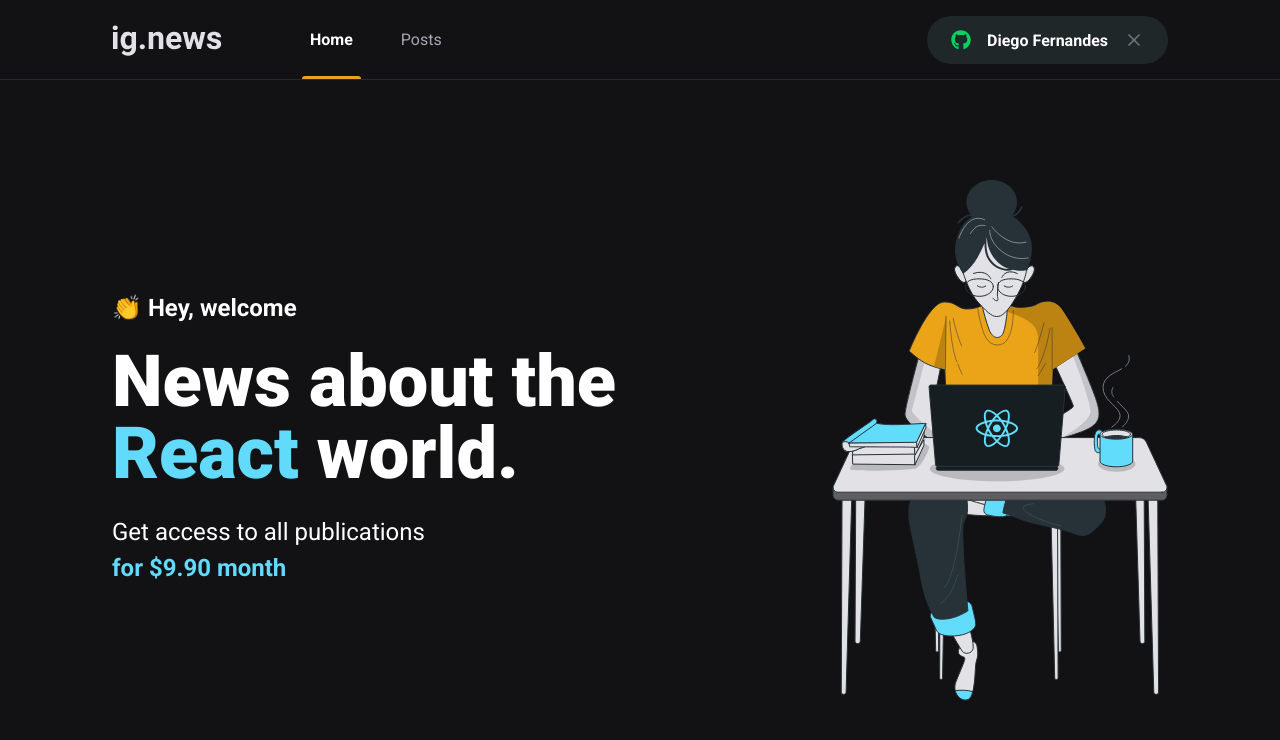
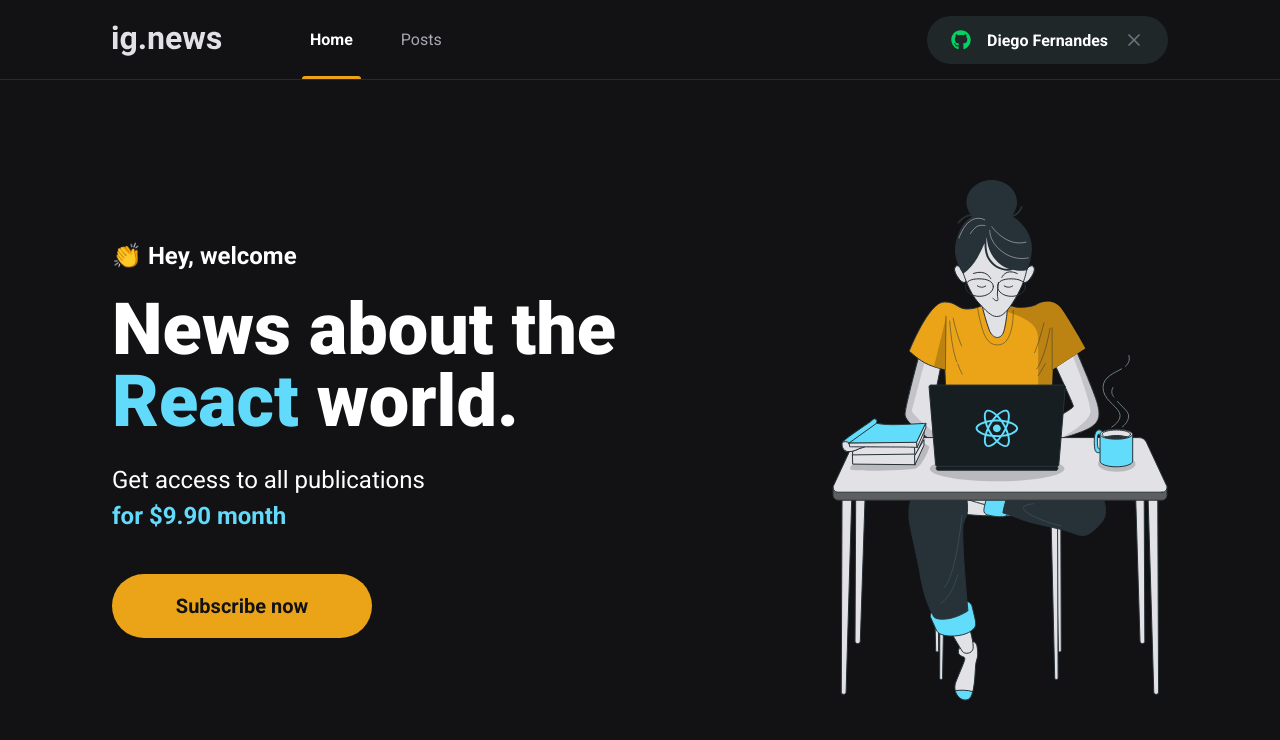
Before and after one commit to ericmadson/ig.news, a Next.js app: page / in a window 1280 px wide. Shown: the top 740 px of the page. Built offline with nearby package versions, Linux system fonts and the light colour scheme.

Commit message:
(UPDATE) Botão de inscrição

```diff
--- /dev/null
+++ b/src/components/SubscribeButton/index.tsx
@@ -0,0 +1,11 @@
+import styles from './styles.module.scss'
+
+export function SubscribeButton () {
+    return (
+        <button
+        type="button"
+        className={styles.subscribeButton}>
+            Subscribe now
+        </button>
+    );
+}
--- /dev/null
+++ b/src/components/SubscribeButton/styles.module.scss
@@ -0,0 +1,20 @@
+.subscribeButton {
+    width: 260px;
+    height: 4rem;
+    border: 0;
+    border-radius: 2rem;
+    background: var(--yellow-500);
+    color: var(--gray-900);
+    font-size: 1.25rem;
+    font-weight: bold;
+
+    display: flex;
+    align-items: center;
+    justify-content: center;
+
+    transition: filter 0.2s;
+
+    &:hover {
+        filter: brightness(0.8);
+    }
+}
--- a/src/pages/home.module.scss
+++ b/src/pages/home.module.scss
@@ -39,4 +39,8 @@
             font-weight: bold;
         }
     }
+
+    button {
+        margin-top: 2.5rem;
+    }
 }
--- a/src/pages/index.tsx
+++ b/src/pages/index.tsx
@@ -1,5 +1,5 @@
 import Head from 'next/head'
-
+import { SubscribeButton } from '../components/SubscribeButton'
 import styles from './home.module.scss'
 
 export default function Home() {
@@ -17,6 +17,8 @@
           <p>Get access to all publications <br />
           <span>for $9.90 month</span>
           </p>
+
+          <SubscribeButton />
         </section>
 
         <img src="/images/avatar.svg" alt="Girl Coding" />
```
